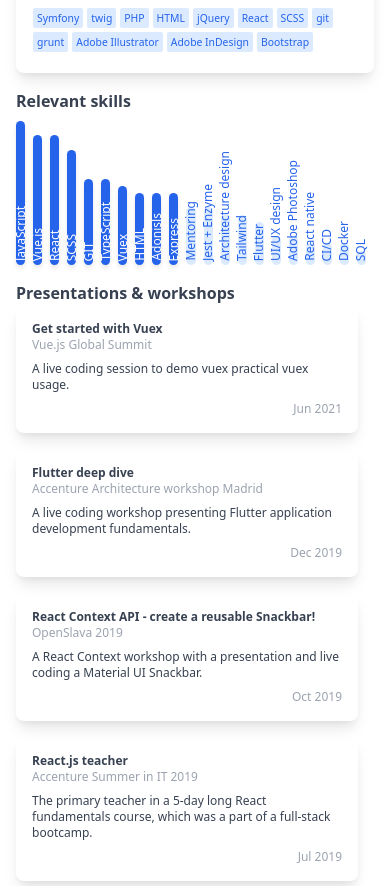
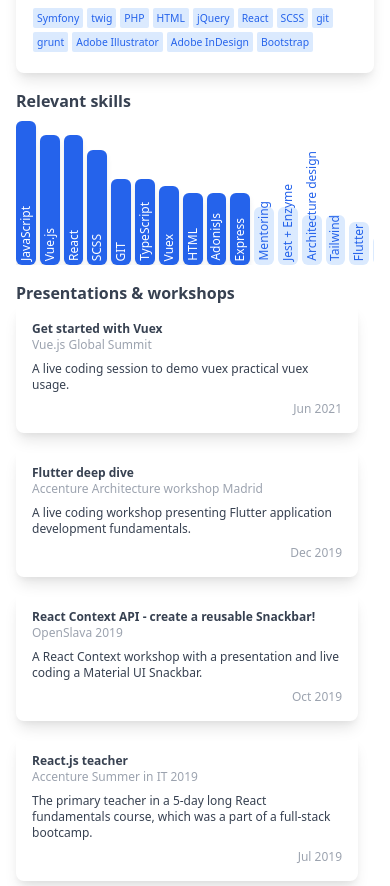
Before and after one commit to DJanoskova/React-CV-personal, a React (Create React App) app: page / in a window 390 px wide. Shown: the part 3359-4245 px from the top of the page. Built offline with nearby package versions, Linux system fonts and the light colour scheme.

Commit message:
responsive skills

```diff
--- a/src/components/Skills/Skill.tsx
+++ b/src/components/Skills/Skill.tsx
@@ -13,7 +13,7 @@ const Skill: FunctionComponent<IProps> = ({ skill }) => {
   const color = isHighlight ? 'text-white' : 'text-primary-600';
 
   return (
-    <div className={`mr-2 last:mr-0 flex-1 relative h-full ${color}`}>
+    <div className={`mr-1 lg:mr-2 last:mr-0 flex-1 relative h-full ${color}`}>
       <div className={`${background} absolute bottom-0 w-full rounded-md`} style={{ height }} />
       <div className="block text-rotate bottom-0 absolute py-1">{skill.content}</div>
     </div>
--- a/src/components/Skills/index.tsx
+++ b/src/components/Skills/index.tsx
@@ -18,8 +18,8 @@ const Skills: FunctionComponent<IProps> = ({ data }) => {
   const skills = getOrderedSkills(data);
 
   return (
-    <SectionWrapper title="Relevant skills">
-      <div className="h-36 flex items-end mt-2">
+    <SectionWrapper title="Relevant skills" className="overflow-x-auto">
+      <div className="h-36 flex items-end mt-2" style={{ minWidth: '500px' }}>
         {skills.map((skill) => (
           <Skill key={skill.content} skill={skill} />
         ))}
--- a/src/components/hoc/SectionWrapper.tsx
+++ b/src/components/hoc/SectionWrapper.tsx
@@ -3,11 +3,12 @@ import React, { FunctionComponent, ReactNode } from 'react';
 type IProps = {
   title: string;
   children: ReactNode;
+  className?: string;
 };
 
-const SectionWrapper: FunctionComponent<IProps> = ({ title, children }) => {
+const SectionWrapper: FunctionComponent<IProps> = ({ title, children, className }) => {
   return (
-    <div className="mb-4">
+    <div className={`mb-4 ${className}`}>
       <h3 className="font-black text-base">{title}</h3>
       {children}
     </div>
```
